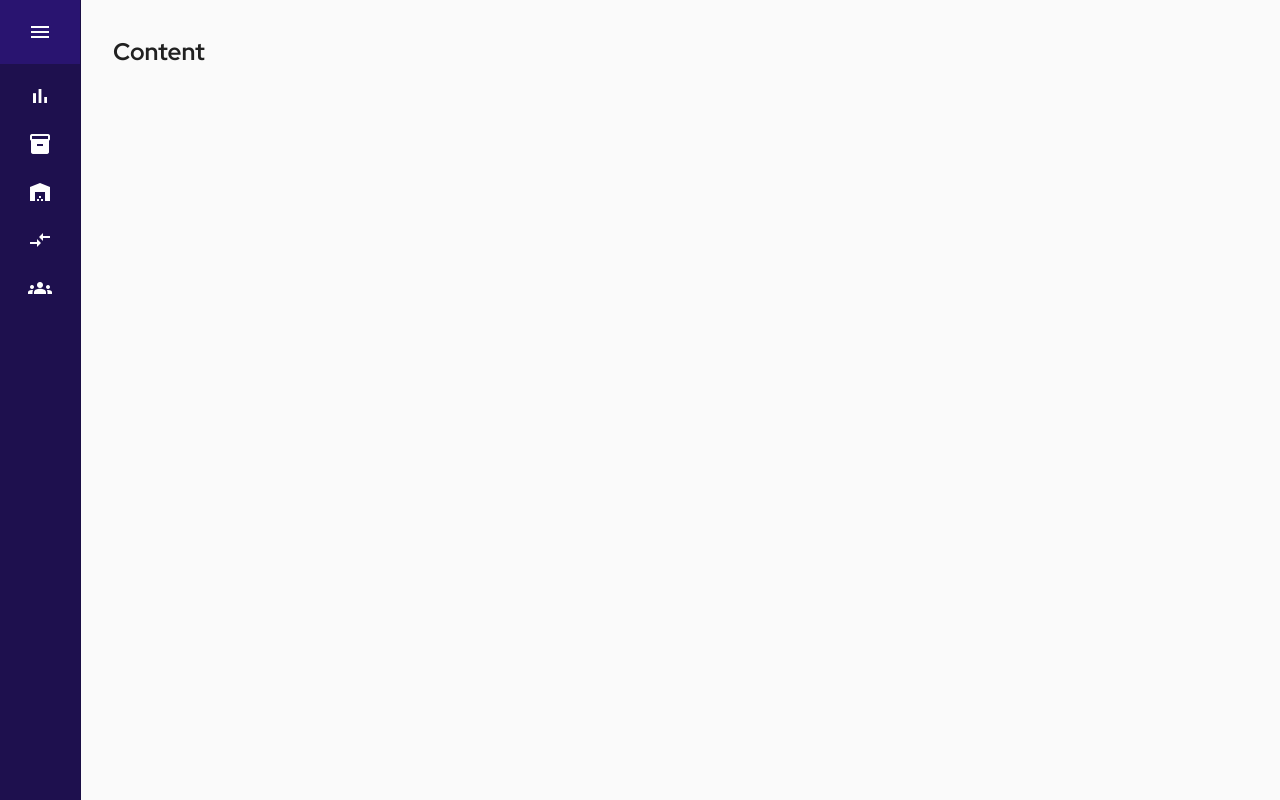
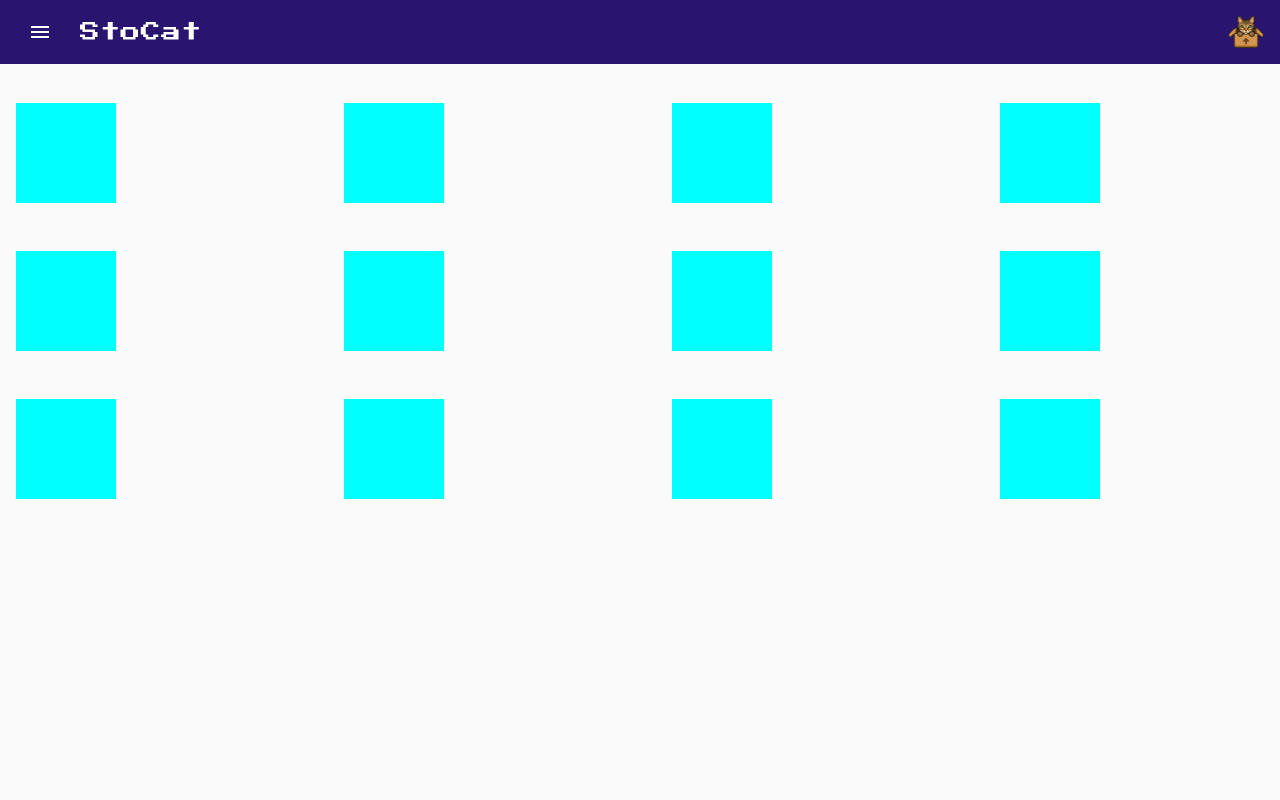
Before and after one commit to LucasPordeus/inventory-system, an Angular app in the folder front-end/: page / in a window 1280 px wide. Built offline with nearby package versions, Linux system fonts and the light colour scheme.

Commit message:
menu option 2

```diff
--- a/front-end/src/app/components/menu/menu.html
+++ b/front-end/src/app/components/menu/menu.html
@@ -1,15 +1,16 @@
-<mat-toolbar  [ngClass]="!isCollapsed ? 'expanded' : ''">
+<mat-toolbar >
   <button mat-icon-button aria-label="Menu icon" (click)="toggleMenu()">
     <mat-icon>menu</mat-icon>
   </button>
-  @if (!isCollapsed) {
-    <h1>Menu</h1>
-  }
 
+    <div class="brand">
+      <h1 class="title">StoCat</h1>
+      <img src="assets/images/logo.png" class="logo" alt="logo">
+    </div>
 </mat-toolbar>
 
 <mat-sidenav-container autosize="true">
-  <mat-sidenav [ngClass]="!isCollapsed ? 'expanded' : ''" [mode]="isMobile ? 'over' : 'side'" [opened]="isMobile ? false : true">
+  <mat-sidenav [ngClass]="!isCollapsed ? 'expanded' : 'side'" [mode]="isMobile ? 'over' : 'side'" [opened]="isMobile ? false : true">
     <mat-nav-list>
       <a mat-list-item>
         <span class="entry">
@@ -52,17 +53,24 @@
         </span>
       </a>
     </mat-nav-list>
+  </mat-sidenav>
 
-    @if(!isCollapsed){
-      <div class="brand">
-        <h1>StoCat</h1>
-        <img src="assets/images/logo.png" class="logo" alt="logo">
-        <div class="circle" class="circle"></div>
-      </div>
-    }
-  </mat-sidenav>
   <mat-sidenav-content>
     <h2>Content</h2>
+    <div class="grid">
+      <div class="square"></div>
+      <div class="square"></div>
+      <div class="square"></div>
+      <div class="square"></div>
+      <div class="square"></div>
+      <div class="square"></div>
+      <div class="square"></div>
+      <div class="square"></div>
+      <div class="square"></div>
+      <div class="square"></div>
+      <div class="square"></div>
+      <div class="square"></div>
+    </div>
     <router-outlet></router-outlet>
   </mat-sidenav-content>
 </mat-sidenav-container>
--- a/front-end/src/app/components/menu/menu.scss
+++ b/front-end/src/app/components/menu/menu.scss
@@ -11,6 +11,7 @@ mat-toolbar{
     width: max-content;
     background-color: #291470;
     color: #ffff;
+    width: 100%;
 
     h1{
         font-family: "Press Start 2P", system-ui;
@@ -58,32 +59,35 @@ mat-sidenav-content{
     width: 250px;
 }
 
-.brand{
-    position: absolute;
-    bottom: 0;
-    color: #fff;
-    width: 100%;
-    height: 10%;
-    font-size: clamp(7px, 2vw, 10px);;
-    display: flex;
-    align-items: center;
-    justify-content: center;
-    padding-bottom: 5%;
+.logo{
+    width: 3%;
+    height: 75%;
+    position: relative;
+    right: 0;
+
+    @media screen and (max-width: 800px) {
+        width: 8%;
+        height: 75%;
+    }
 }
 
-.logo{
-    width: 25%;
-    height: 80%;
-    z-index: 3;
+.brand{
+    display: flex;
+    width: 100%;
+    justify-content: space-between;
+    align-items: center;
 }
 
-.circle{
-    width: 60px;
-    height: 60px;
-    background-color: #ffffff18;
-    filter: blur(3px);
-    position: absolute;
-    border-radius: 50%;
-    right: 7.5%;
-    bottom: 30%;
+.square{
+    width: 100px;
+    height: 100px;
+    background-color: aqua;
+
 }
+
+.grid{
+    display: grid;
+    grid-template-columns: repeat(4, 1fr);
+    gap: 3rem;
+    margin-top: 1rem;
+}
--- a/front-end/src/app/components/menu/menu.ts
+++ b/front-end/src/app/components/menu/menu.ts
@@ -47,7 +47,7 @@ export class Menu implements OnInit {
         if(screenSize.matches){
           this.isMobile = true;
         }else{
-          this.isMobile = false;
+          this.isMobile = true;
         }
       });
   }
@@ -58,7 +58,7 @@ export class Menu implements OnInit {
       this.isCollapsed = !this.isCollapsed;
     }else{
       this.sidenav.open();
-      this.isCollapsed = !this.isCollapsed;
+      this.isCollapsed = this.isCollapsed;
     }
   }
 }
```
